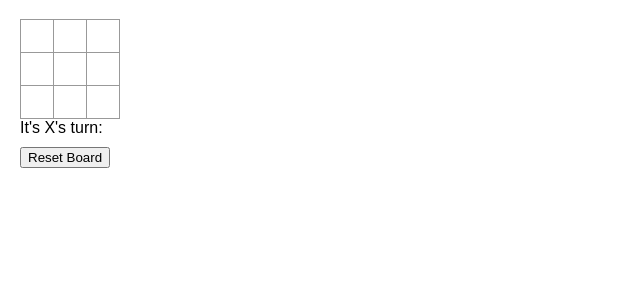
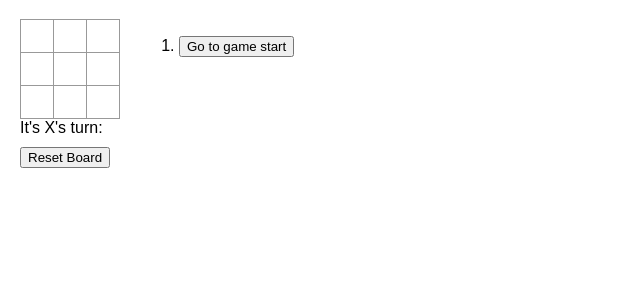
Before and after one commit to jwhowe2007/react_sandbox, a React (Create React App) app in the folder tic-tac-toe/: page / in a window 1280 px wide. Shown: the top 300 px of the page, without its empty margins (0-640 px from the left). Built offline with nearby package versions, Linux system fonts and the light colour scheme.

Commit message:
Add game history navigation that respects winning state

```diff
--- a/tic-tac-toe/src/App.js
+++ b/tic-tac-toe/src/App.js
@@ -50,20 +50,22 @@ export default function Game() {
   const [history, setHistory] = useState([Array(9).fill(null)]);
   const [gameState, setGameState] = useState("It's X's turn: ");
   const [gameWon, setGameWon] = useState(false);
-  const currentSquares = history[history.length - 1];
+  const [currentMove, setCurrentMove] = useState(0);
+  let currentSquares = history[currentMove];
 
   function handlePlay(nextSquares) {
-    setHistory([...history, nextSquares]);
+    const nextHistory = [...history.slice(0, currentMove + 1), nextSquares];
+    setHistory(nextHistory);
+    setCurrentMove(nextHistory.length - 1);
 
-    if (history.length == 9) {
+    if (nextHistory.length == 9) {
       setGameState("Game ends in a draw. Please reset the board to start anew!");
       return;
     }
 
-    let winner = calculateWinner(nextSquares);
+    let winner = calculateWinner(nextHistory[nextHistory.length - 1]);
 
     if (winner != null) {
-      console.log(winner);
       setGameState("Winner: Player " + winner + "!!");
       setGameWon(true);
     } else {
@@ -72,19 +74,42 @@ export default function Game() {
     }
   }
 
+  function jumpTo(nextMove) {
+    setCurrentMove(nextMove);
+    setIsXTurn(nextMove % 2 === 0);
+    setGameState(nextMove % 2 === 0 ? "It's X's turn: " : "It's O's turn: ");
+  }
+
   function resetBoard() {
     setHistory([Array(9).fill(null)]);
     setIsXTurn(true);
+    setCurrentMove(0);
     setGameState("It's X's turn: ");
     setGameWon(false);
   }
+
+  const moves = history.map((squares, move) => {
+    if (gameWon) {
+      return;
+    }
+
+    let description = move > 0 ? "Go to move #" + move : "Go to game start";
+
+    return (
+      <li key={move}>
+        <button onClick={() => jumpTo(move)}>{description}</button>
+      </li>
+    );
+  });
 
   return (
     <div className="game">
       <div className="game-board">
         <Board isXTurn={isXTurn} squares={currentSquares} gameState={gameState} gameWon={gameWon} onPlay={handlePlay} onReset={resetBoard} />
       </div>
-      <div className="game-info"></div>
+      <div className="game-info">
+        <ol>{moves}</ol>
+      </div>
     </div>
   );
 }
```
